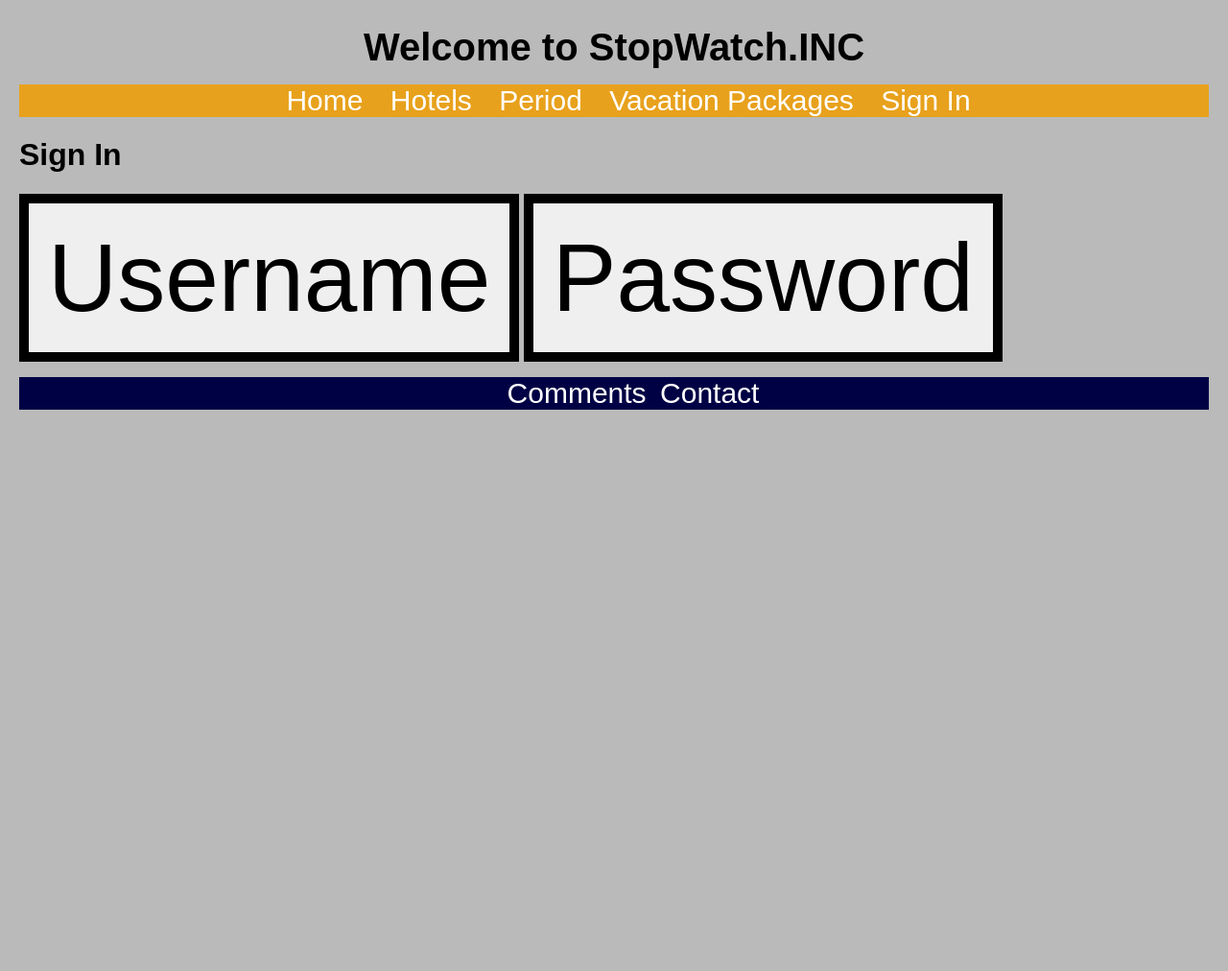
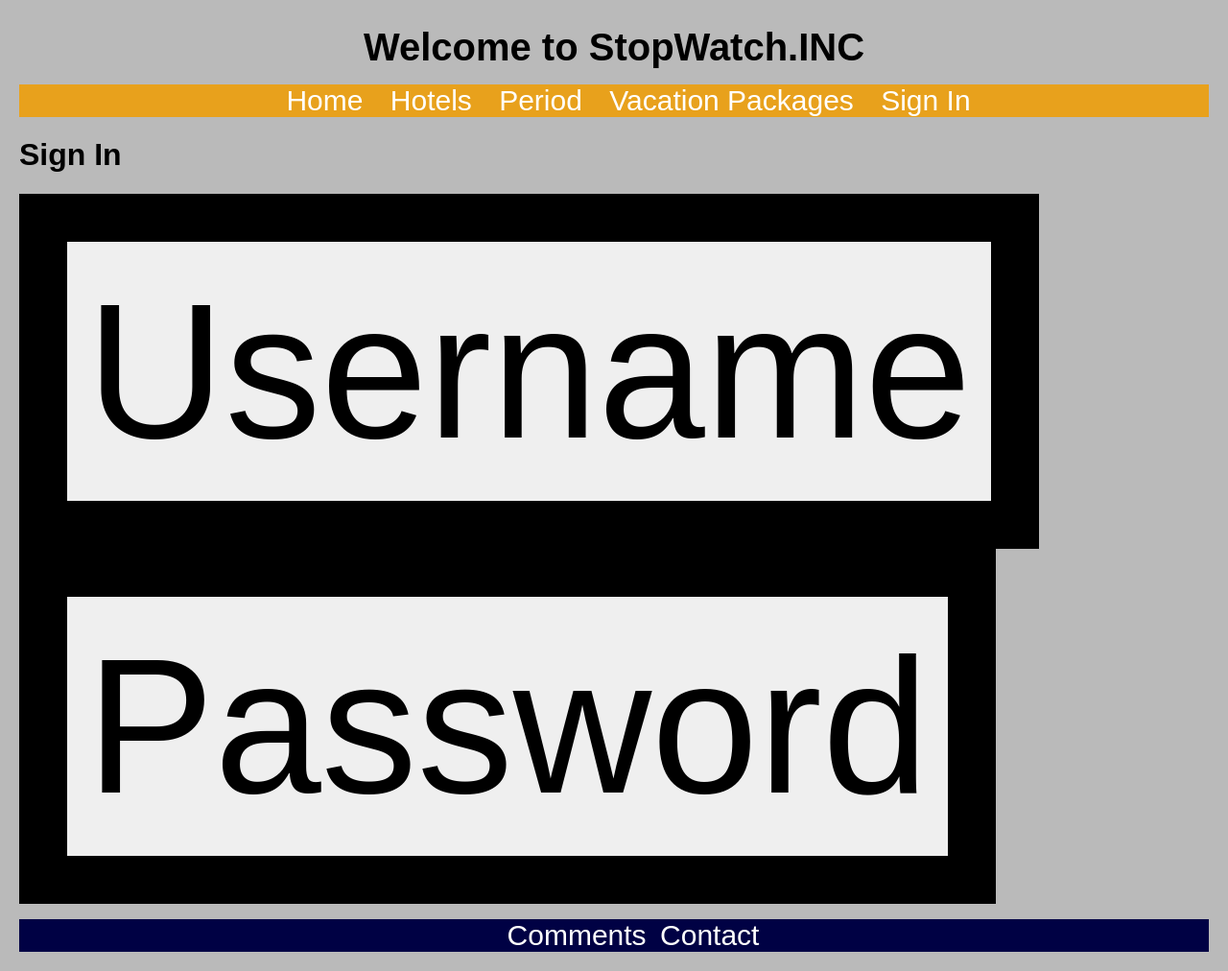
Before and after one commit to Rlperez1207/Time-Travel, a Jekyll site: the page built from Account/index.html, in a window 1280 px wide and 1012 px high. Shown: the whole window at 96% size. Built offline with Jekyll 4.4.1, drawn with Linux system fonts in a browser that asks for light colours; some web fonts are replaced.

Commit message:
Update main.css

```diff
--- a/css/main.css
+++ b/css/main.css
@@ -120,9 +120,9 @@ body img {
 }
 #log {
  text-align: center;
- font-size: 100px;
+ font-size: 200px;
  padding: 20px;
- border: 10px solid black;
+ border: 50px solid black;
  margin: auto;
 }
 #Track1 {
```
